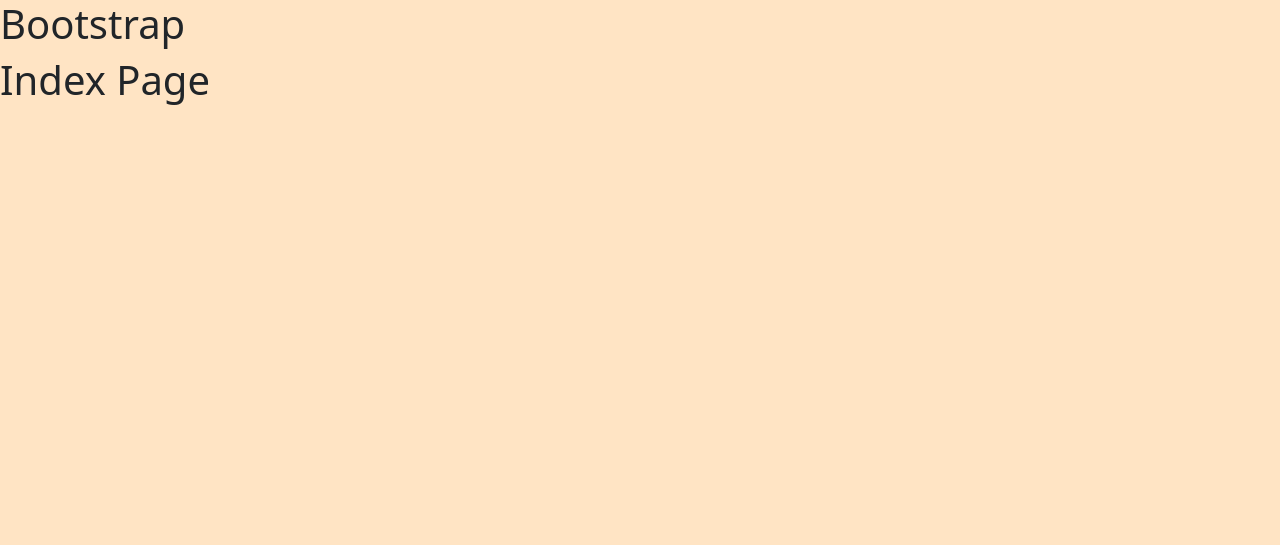
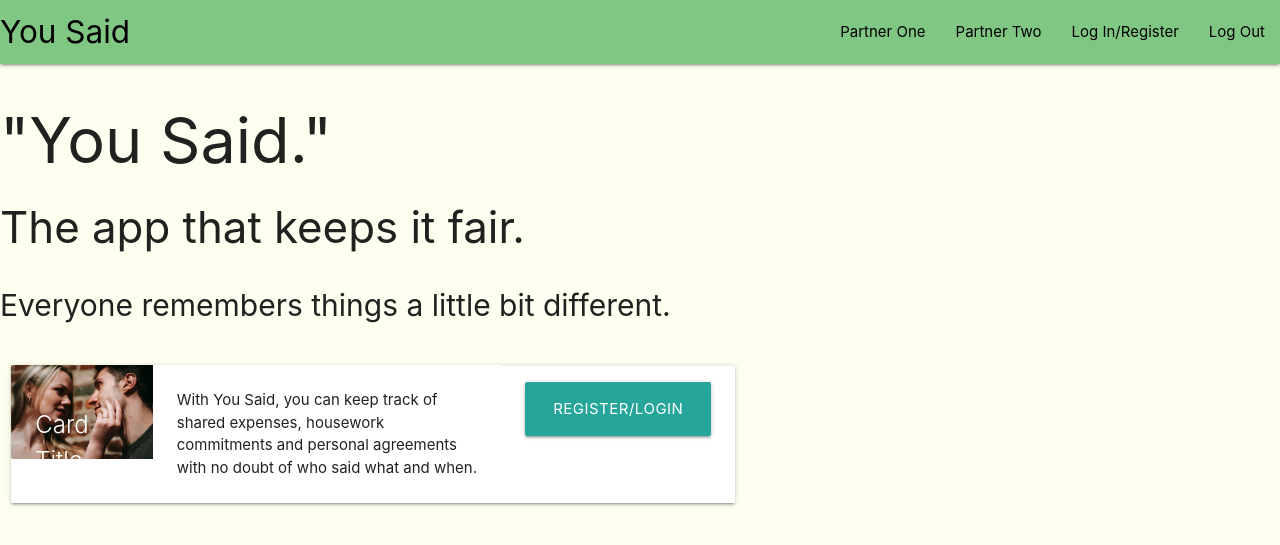
Before and after one commit to Mishalzeera/you-said-app, a Flask app: page / in a window 1280 px wide. Shown: the top 545 px of the page. Run offline with Flask 2, Linux system fonts and the light colour scheme.

Commit message:
Basic styling in place for index, Materialize instead of Bootstrap

```diff
--- a/static/script.js
+++ b/static/script.js
@@ -1,4 +1,4 @@
-document.addEventListener('DOMContentLoaded', function() {
-    var elems = document.querySelectorAll('.sidenav');
-    var instances = M.Sidenav.init(elems, options);
+
+  $(document).ready(function(){
+    $('.sidenav').sidenav();
   });
--- a/static/style.css
+++ b/static/style.css
@@ -1,3 +1,7 @@
 body {
-  background-color: bisque;
+  background-color: ivory;
 }
+
+.large-text {
+  font-size: 2rem;
+}
--- a/templates/base-bootstrap.html
+++ /dev/null
@@ -1,28 +0,0 @@
-<!DOCTYPE html>
-<html lang="en">
-  <head>
-    <meta charset="UTF-8" />
-    <meta http-equiv="X-UA-Compatible" content="IE=edge" />
-    <meta name="viewport" content="width=device-width, initial-scale=1.0" />
-    <link
-      href="https://cdn.jsdelivr.net/npm/bootstrap@5.1.1/dist/css/bootstrap.min.css"
-      rel="stylesheet"
-      integrity="sha384-F3w7mX95PdgyTmZZMECAngseQB83DfGTowi0iMjiWaeVhAn4FJkqJByhZMI3AhiU"
-      crossorigin="anonymous"
-    />
-
-    <link rel="stylesheet" href="static/style.css" />
-    <title>You Said</title>
-  </head>
-  <body>
-    <h1>Bootstrap</h1>
-    {% block content %} {% endblock %}
-    <script
-      src="https://cdn.jsdelivr.net/npm/bootstrap@5.1.1/dist/js/bootstrap.bundle.min.js"
-      integrity="sha384-/bQdsTh/da6pkI1MST/rWKFNjaCP5gBSY4sEBT38Q/9RBh9AH40zEOg7Hlq2THRZ"
-      crossorigin="anonymous"
-    ></script>
-
-    <script src="static/script.js"></script>
-  </body>
-</html>
--- a/templates/base.html
+++ b/templates/base.html
@@ -8,21 +8,30 @@
       rel="stylesheet"
       href="https://cdnjs.cloudflare.com/ajax/libs/materialize/1.0.0/css/materialize.min.css"
     />
+    <link
+      rel="stylesheet"
+      href="https://cdnjs.cloudflare.com/ajax/libs/font-awesome/5.15.4/css/all.min.css"
+      integrity="sha512-1ycn6IcaQQ40/MKBW2W4Rhis/DbILU74C1vSrLJxCq57o941Ym01SwNsOMqvEBFlcgUa6xLiPY/NS5R+E6ztJQ=="
+      crossorigin="anonymous"
+      referrerpolicy="no-referrer"
+    />
     <link rel="stylesheet" href="static/style.css" />
     <title>You Said</title>
   </head>
   <body>
-    <nav>
+    <nav class="green lighten-2">
       <div class="nav-wrapper">
-        <a href="#!" class="brand-logo">You Said</a>
+        <a href="{{ url_for('index')}}" class="brand-logo black-text"
+          >You Said</a
+        >
         <a href="#" data-target="mobile-demo" class="sidenav-trigger"
-          ><i class="material-icons">menu</i></a
-        >
+          ><i class="fas fa-bars black-text"></i
+        ></a>
         <ul class="right hide-on-med-and-down">
-          <li><a href="#">Partner One</a></li>
-          <li><a href="#">Partner Two</a></li>
-          <li><a href="#">Log In/Register</a></li>
-          <li><a href="#">Log Out</a></li>
+          <li><a href="#" class="black-text">Partner One</a></li>
+          <li><a href="#" class="black-text">Partner Two</a></li>
+          <li><a href="#" class="black-text">Log In/Register</a></li>
+          <li><a href="#" class="black-text">Log Out</a></li>
         </ul>
       </div>
     </nav>
@@ -33,8 +42,14 @@
       <li><a href="#">Log In/Register</a></li>
       <li><a href="#">Log Out</a></li>
     </ul>
+    <main>{% block content %} {% endblock %}</main>
 
-    {% block content %} {% endblock %}
+    <script
+      src="https://cdnjs.cloudflare.com/ajax/libs/jquery/3.6.0/jquery.min.js"
+      integrity="sha512-894YE6QWD5I59HgZOGReFYm4dnWc1Qt5NtvYSaNcOP+u1T9qYdvdihz0PPSiiqn/+/3e7Jo4EaG7TubfWGUrMQ=="
+      crossorigin="anonymous"
+      referrerpolicy="no-referrer"
+    ></script>
     <script src="https://cdnjs.cloudflare.com/ajax/libs/materialize/1.0.0/js/materialize.min.js"></script>
     <script src="static/script.js"></script>
   </body>
--- a/templates/index.html
+++ b/templates/index.html
@@ -1,5 +1,28 @@
-{% extends "base-bootstrap.html" %} {% block content %}
+{% extends "base.html" %} {% block content %}
 
-<h1>Index Page</h1>
+<h1>"You Said."</h1>
+<h3>The app that keeps it fair.</h3>
+<p class="large-text">Everyone remembers things a little bit different.</p>
+
+<div class="row">
+  <div class="col s12 m7">
+    <div class="card horizontal">
+      <div class="card-image">
+        <img src="static\img\you-said1.jpg" />
+        <span class="card-title">Card Title</span>
+      </div>
+      <div class="card-content">
+        <p>
+          With You Said, you can keep track of shared expenses, housework
+          commitments and personal agreements with no doubt of who said what and
+          when.
+        </p>
+      </div>
+      <div class="card-action">
+        <a href="#" class="btn btn-large">Register/LogIn</a>
+      </div>
+    </div>
+  </div>
+</div>
 
 {% endblock %}
```
Also changed, not shown: static/img/you-said1.jpg (added).
